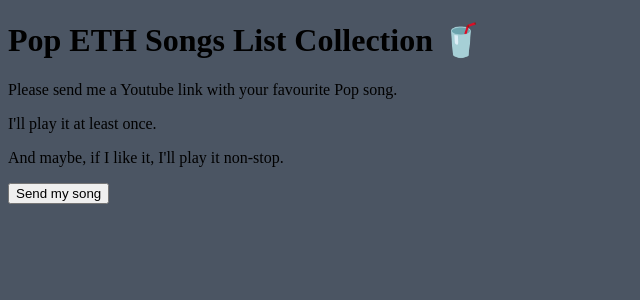
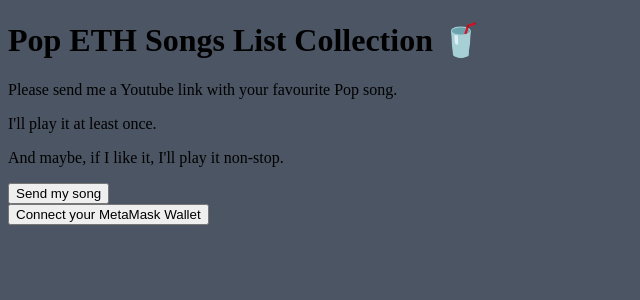
Before and after one commit to gastongarcia/my-pop-verse-app, a Next.js app: page / in a window 1280 px wide. Shown: the top 300 px of the page, without its empty margins (0-640 px from the left). Built offline with nearby package versions, Linux system fonts and the light colour scheme.

Commit message:
Added code to check if account is present. If MetaMask account is present but not connected ask for account to connect

```diff
--- a/pages/index.js
+++ b/pages/index.js
@@ -1,18 +1,59 @@
-import { useEffect } from "react";
+import { useEffect, useState } from "react";
 import { ethers } from "ethers";
 
 function Home() {
-  const checkIfWalletIsConnected = () => {
-    /*
-     * First make sure we have access to window.ethereum
-     */
-    const { ethereum } = window;
+  const [currentAccount, setCurrentAccount] = useState("");
 
-    if (!ethereum) {
-      console.log("Make sure you have metamask!");
-      return;
-    } else {
-      console.log("We have the ethereum object", ethereum);
+  const checkIfWalletIsConnected = async () => {
+    try {
+      const { ethereum } = window;
+
+      if (!ethereum) {
+        console.log(
+          "Make sure you have metamask and are logged in to your Rinkeby account."
+        );
+        return;
+      } else {
+        console.log("We have the ethereum object", ethereum);
+      }
+
+      /*
+       * Check if we're authorized to access the user's wallet
+       */
+      const accounts = await ethereum.request({ method: "eth_accounts" });
+
+      if (accounts.length !== 0) {
+        const account = accounts[0];
+        console.log("Found an authorized account:", account);
+        setCurrentAccount(account);
+      } else {
+        console.log("No authorized account found");
+      }
+    } catch (error) {
+      console.log(error);
+    }
+  };
+
+  /**
+   * Implement your connectWallet method here
+   */
+  const connectWallet = async () => {
+    try {
+      const { ethereum } = window;
+
+      if (!ethereum) {
+        alert("Get MetaMask!");
+        return;
+      }
+
+      const accounts = await ethereum.request({
+        method: "eth_requestAccounts",
+      });
+
+      console.log("Connected", accounts[0]);
+      setCurrentAccount(accounts[0]);
+    } catch (error) {
+      console.log(error);
     }
   };
 
@@ -37,9 +78,23 @@ function Home() {
       </p>
 
       <div className="song-form mt-8">
-        <button className="w-full p-4 bg-gray-900 rounded-lg text-white hover:bg-gray-200 hover:text-gray-800 transition-all duration-500">
+        <button
+          className="w-full p-4 bg-gray-900 rounded-lg text-white hover:bg-gray-200 hover:text-gray-800 transition-all duration-500"
+          onClick={null}
+        >
           Send my song
         </button>
+      </div>
+
+      <div className="connect-account mt-8">
+        {!currentAccount && (
+          <button
+            className="waveButton bg-yellow-200 px-5 py-3 rounded-lg"
+            onClick={connectWallet}
+          >
+            Connect your MetaMask Wallet
+          </button>
+        )}
       </div>
     </div>
   );
```
